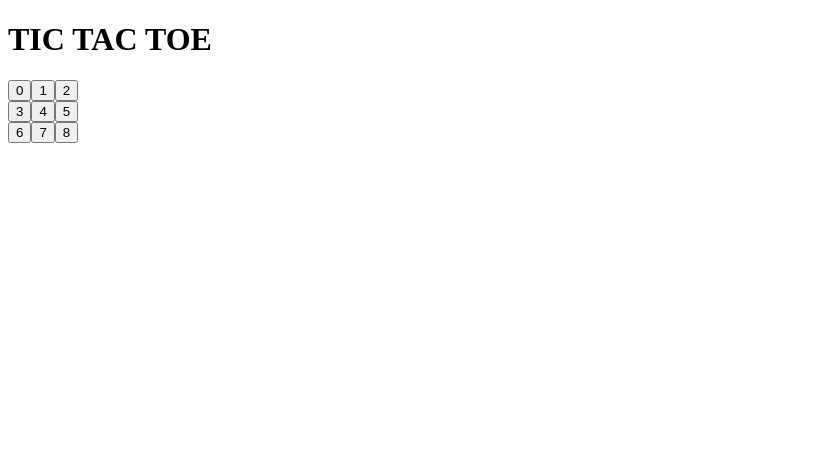
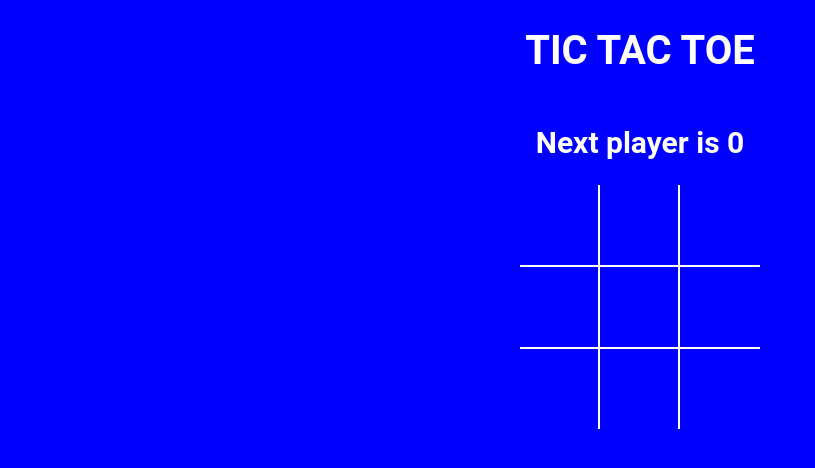
Before and after one commit to AishwaryaPandey987/tictactoe, a React (Vite) app: page / in a window 1280 px wide. Shown: the top 468 px of the page, without its empty margins (0-815 px from the left). Built offline with nearby package versions, Linux system fonts and the light colour scheme.

Commit message:
calculated winner and lift up the state

```diff
--- a/package.json
+++ b/package.json
@@ -24,6 +24,8 @@
     "babel-preset-nano-react-app": "^0.1.0",
     "eslint": "^8.8.0",
     "eslint-config-prettier": "^8.3.0",
+    "parcel": "2.2.1",
+    "sass": "^1.49.7",
     "vite": "^2.6.7"
   },
   "babel": {
--- a/src/App.jsx
+++ b/src/App.jsx
@@ -1,10 +1,41 @@
-import React from "react";
+import React, {useState} from "react";
 import Board  from "./components/Board";
+import { calculateWinner } from "./helpers";
+import "./styles/root.scss";
 
-export default () => (
-  <div>
+
+const App= () =>{
+
+  const [board, setBoard] = useState(Array(9).fill(null));
+  const [isXNext, setIsXNext] = useState(false);
+  const winner = calculateWinner(board);
+
+  const message = winner?
+   `Winner is ${winner}` : `Next player is ${isXNext ? 'X' : '0'}`;
+
+  const handleSquareClick = (position) => {
+    if (board[position] || winner ) {
+      return;
+    }
+    setBoard( prev => {
+      return prev.map((square, pos) => {
+        if (pos === position) {
+          return isXNext ? "X" : "0";
+        }
+        return square;
+      });
+    });
+    setIsXNext(prev => !prev);
+  };
+
+  return (
+  <div className="app" >
     <h1>TIC TAC TOE</h1>
-    <Board/>
+    <h2>{message}</h2>
+
+    <Board board={board} handleSquareClick= {handleSquareClick}/>
 
   </div>
 );
+  };
+  export default App;
--- a/src/components/Board.jsx
+++ b/src/components/Board.jsx
@@ -1,23 +1,33 @@
 import React from "react";
 import Square from "./Square";
 
-const Board = () => {
+const Board = ({board,handleSquareClick}) => {
+
+  const renderSquare = position => {
+    return (
+      <Square
+        value={board[position]}
+        onClick={() => handleSquareClick(position)}
+      />
+    );
+  };
+
   return (
-    <div>
-      <div>
-        <Square value={0} />
-        <Square value={1}/>
-        <Square value={2}/>
- </div>
-      <div>
-        <Square value={3}   />
-        <Square value={4}/>
-        <Square value={5}/>
+    <div className="board">
+      <div className="board-row">
+        {renderSquare(0)}
+        {renderSquare(1)}
+        {renderSquare(2)}
       </div>
-      <div>
-        <Square value={6}/>
-        <Square value={7}/>
-        <Square value={8} />
+      <div className="board-row">
+        {renderSquare(3)}
+        {renderSquare(4)}
+        {renderSquare(5)}
+      </div>
+      <div className="board-row">
+        {renderSquare(6)}
+        {renderSquare(7)}
+        {renderSquare(8)}
       </div>
     </div>
   );
--- a/src/components/Square.jsx
+++ b/src/components/Square.jsx
@@ -1,9 +1,11 @@
 import React from 'react';
 
-const Square = ({value}) => {
+const Square = ({value, onClick}) => {
 
 
-  return  <button type="button">{value}</button>;
+  return  <button type="button"  className="square" onClick={onClick}>
+    {value}
+    </button>;
 };
 
 export default Square;
--- /dev/null
+++ b/src/helpers.jsx
@@ -0,0 +1,19 @@
+export function calculateWinner(squares) {
+  const lines = [
+    [0, 1, 2],
+    [3, 4, 5],
+    [6, 7, 8],
+    [0, 3, 6],
+    [1, 4, 7],
+    [2, 5, 8],
+    [0, 4, 8],
+    [2, 4, 6],
+  ];
+  for (let i = 0; i < lines.length; i++) {
+    const [a, b, c] = lines[i];
+    if (squares[a] && squares[a] === squares[b] && squares[a] === squares[c]) {
+      return squares[a];
+    }
+  }
+  return null;
+}
--- /dev/null
+++ b/src/styles/root.scss
@@ -0,0 +1,171 @@
+
+
+body {
+  font-family: 'Roboto', sans-serif;
+  background-color: blue;
+  color:white;
+  padding: 0;
+  margin: 0;
+}
+
+button {
+  background: none;
+  border: none;
+  outline: none;
+  &:hover {
+    cursor: pointer;
+  }
+}
+
+.app {
+  font-size: 20px;
+  display: flex;
+  flex-direction: column;
+  align-items: center;
+}
+
+.text-green {
+  color: green;
+}
+
+.text-orange {
+  color: orange;
+}
+
+.history-wrapper {
+  width: 300px;
+  text-align: center;
+  margin-bottom: 20px;
+  .history {
+    display: inline-block;
+    padding: 0;
+    margin: 0;
+    li {
+      list-style: none;
+      text-align: left;
+      &:before {
+        content: '';
+        border-radius: 50%;
+        display: inline-block;
+        height: 5px;
+        width: 5px;
+        background-color: green;
+        margin-right: 4px;
+        margin-bottom: 1px;
+      }
+
+      .btn-move {
+    	  color: white;
+        &.active {
+          font-weight: bold;
+          color: green;
+        }
+      }
+    }
+  }
+}
+
+.status-message {
+	margin-bottom: 30px;
+	font-size: 1.2rem;
+	font-weight: lighter;
+	span {
+	  font-weight: normal;
+	}
+}
+
+.btn-reset {
+  font-size: 0.8rem;
+  color: white;
+  border-radius: 15px;
+  padding: 12px 18px;
+  margin-top: 25px;
+  transition: all 0.2s;
+  background-color: blue;
+  box-shadow: 0px 0px 0px 1px orange;
+  &.active {
+    background-color: orange;
+    box-shadow: none;
+  }
+}
+
+.board {
+  .board-row {
+    display: flex;
+    flex-direction: row;
+    border-bottom: 2px solid white;
+    &:last-child {
+      border-bottom: none;
+    }
+    .square {
+
+      width: 80px;
+      height: 80px;
+      border-right: 2px solid white;
+      font-size: 2.5rem;
+      padding: 0;
+      overflow: hidden;
+      transition: all 0.2s;
+      &:last-child {
+        border-right: none;
+      }
+      &.winning {
+			  animation: scaleText 1.4s infinite;
+			  @keyframes scaleText {
+			    0% {
+			      transform: 2.5rem;
+			    }
+			    50% {
+			      font-size: 3.5rem;
+			    }
+			    100% {
+			      font-size: 2.5rem;
+			    }
+			  }
+			}
+    }
+  }
+}
+
+.bg-balls {
+  position: fixed;
+  top: 0;
+  left: 0;
+  right: 0;
+  bottom: 0;
+  min-width: 100%;
+  z-index: -1;
+
+  &:before,
+  &:after {
+    content: '';
+    position: absolute;
+    width: 150px;
+    height: 150px;
+    border-radius: 50%;
+  }
+
+  &:before {
+    background-color: orange;
+    right: -75px;
+    bottom: -75px;
+    @media screen and (min-width: 476px) {
+      width: 220px;
+      height: 220px;
+      right: -110px;
+      bottom: -110px;
+    }
+  }
+
+  &:after {
+    background-color: green;
+    top: -75px;
+    left: -75px;
+    @media screen and (min-width: 476px) {
+      width: 220px;
+      height: 220px;
+      top: -110px;
+      left: -110px;
+    }
+  }
+}
```
Also changed, not shown: 1 other file (tests, documents, lock files or other folders).
